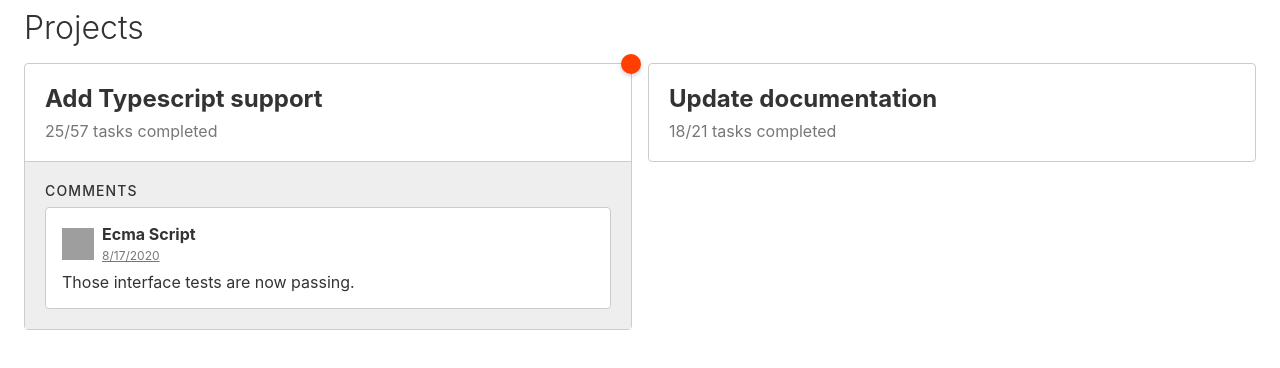
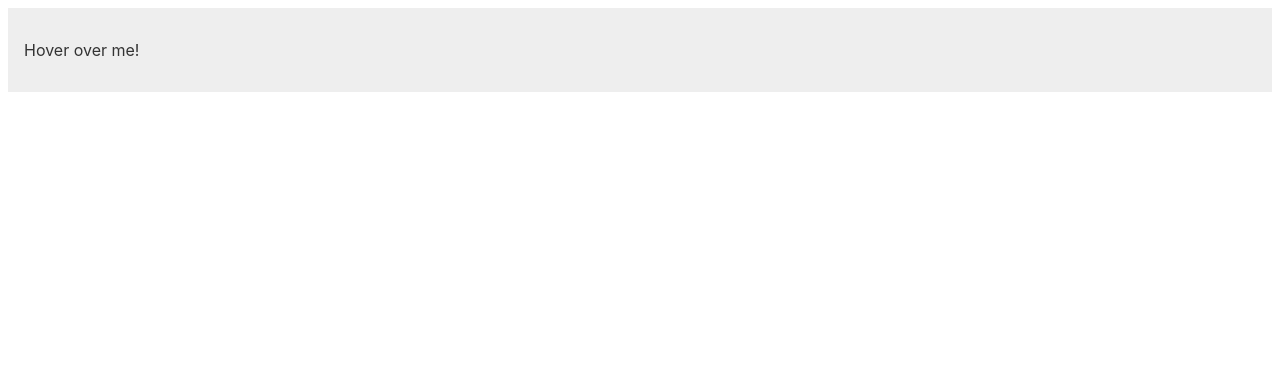
Before and after one commit to kkata/svelte-tutorial, a Svelte app: page / in a window 1280 px wide. Shown: the top 368 px of the page. Built offline with nearby package versions, Linux system fonts and the light colour scheme; grey boxes are pictures that could not be loaded.

Commit message:
Component composition Slot props

```diff
--- a/src/App.svelte
+++ b/src/App.svelte
@@ -1,55 +1,26 @@
 <script>
-import Project from "./Project.svelte";
-import Comment from "./Comment.svelte";
+import Hoverable from "./Hoverable.svelte";
 </script>
 
 <style>
-h1 {
-  font-weight: 300;
-  margin: 0 1rem;
+div {
+  padding: 1em;
+  margin: 0 0 1em 0;
+  background-color: #eee;
 }
 
-ul {
-  list-style: none;
-  padding: 0;
-  margin: 0.5rem;
-  display: flex;
-}
-
-@media (max-width: 600px) {
-  ul {
-    flex-direction: column;
-  }
-}
-
-li {
-  padding: 0.5rem;
-  flex: 1 1 50%;
-  min-width: 200px;
+.active {
+  background-color: #ff3e00;
+  color: white;
 }
 </style>
 
-<h1>Projects</h1>
-
-<ul>
-  <li>
-    <Project
-      title="Add Typescript support"
-      tasksCompleted="{25}"
-      totalTasks="{57}">
-      <div slot="comments">
-        <Comment
-          name="Ecma Script"
-          postedAt="{new Date('2020-08-17T14:12:23')}">
-          <p>Those interface tests are now passing.</p>
-        </Comment>
-      </div>
-    </Project>
-  </li>
-  <li>
-    <Project
-      title="Update documentation"
-      tasksCompleted="{18}"
-      totalTasks="{21}" />
-  </li>
-</ul>
+<Hoverable let:hovering="{active}">
+  <div class:active>
+    {#if active}
+      <p>I am being hovered upon.</p>
+    {:else}
+      <p>Hover over me!</p>
+    {/if}
+  </div>
+</Hoverable>
--- /dev/null
+++ b/src/Hoverable.svelte
@@ -0,0 +1,15 @@
+<script>
+let hovering;
+
+function enter() {
+  hovering = true;
+}
+
+function leave() {
+  hovering = false;
+}
+</script>
+
+<div on:mouseenter="{enter}" on:mouseleave="{leave}">
+  <slot hovering="{hovering}" />
+</div>
```
